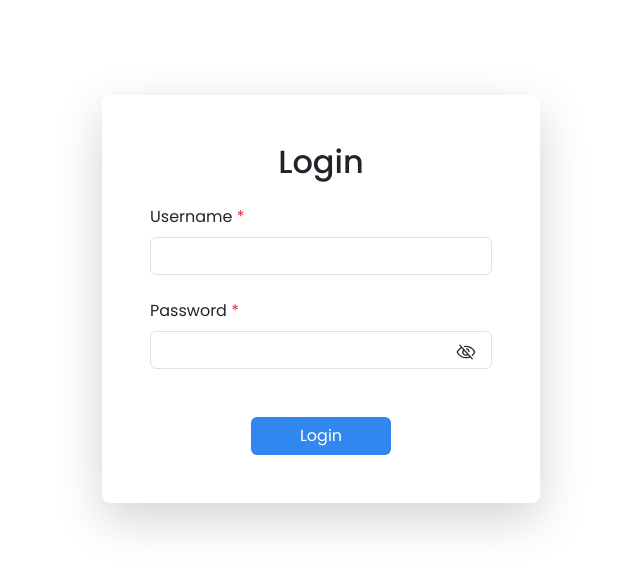
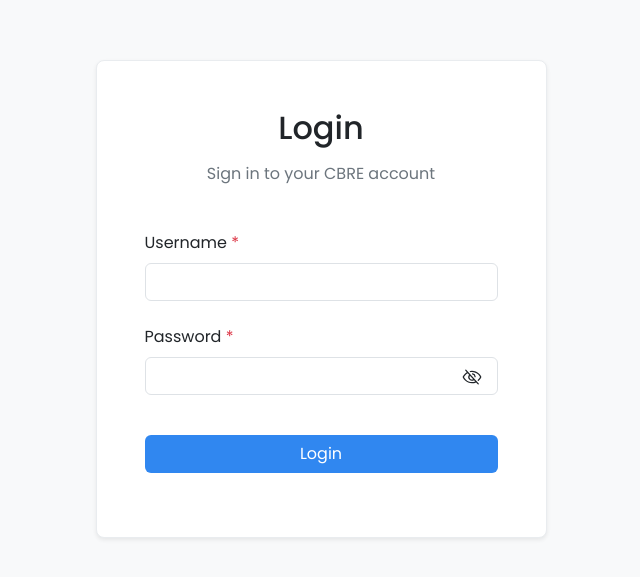
Before and after one commit to pradeep7878/cbre, a React (Create React App) app: page / in a window 1280 px wide. Shown: the part 101-678 px from the top of the page, without its empty margins (319-959 px from the left). Built offline with nearby package versions, Linux system fonts and the light colour scheme.

Commit message:
Update-Login page updated

```diff
--- a/public/index.html
+++ b/public/index.html
@@ -24,7 +24,7 @@
       work correctly both with client-side routing and a non-root public URL.
       Learn how to configure a non-root public URL by running `npm run build`.
     -->
-    <title>React App</title>
+    <title>CBRE</title>
   </head>
   <body>
     <noscript>You need to enable JavaScript to run this app.</noscript>
--- a/src/App.js
+++ b/src/App.js
@@ -19,7 +19,6 @@
             <Route path="portfolio" element={<Portfolio />} />
             <Route path="dive-deep" element={<DiveDeep/>}/>
             <Route path="analysis" element={<Analysis/>}/>
-
           </Route>
 
           <Route path="*" element={<Error404 />}/>
--- a/src/Component/Jsx_Files/Analysis.jsx
+++ b/src/Component/Jsx_Files/Analysis.jsx
@@ -3,7 +3,7 @@
 const Analysis = () => {
     return (
         <div className='col iframe-component'>
-            <iframe title="realestate powerbi" width="100%" height="100%" src="https://app.powerbi.com/reportEmbed?reportId=10e5a907-b3bf-431e-9076-2da82fe42a99&autoAuth=true&ctid=9d40006c-a7f3-4ad4-b348-5bb7214d9354" frameborder="0" allowFullScreen="true"></iframe>
+            <iframe title="realestate powerbi" width="100%" height="100%" src="https://app.powerbi.com/reportEmbed?reportId=1c0ae235-7c89-4297-9ba6-f93e9883a9e0&autoAuth=true&ctid=9d40006c-a7f3-4ad4-b348-5bb7214d9354" frameBorder="0" allowFullScreen={true}></iframe>
         </div>
     )
 }
--- a/src/Component/Jsx_Files/Header.jsx
+++ b/src/Component/Jsx_Files/Header.jsx
@@ -48,7 +48,7 @@
 
                     </div>
                 </div>
-                <div class="offcanvas-footer">
+                <div className="offcanvas-footer">
                     <div className="logout-container text-center ">
                         <Link to="/" className="btn btn-danger w-75 mt-3" onClick={() => localStorage.removeItem('userCredentials')}>
                             <span className='pe-4'><RiLogoutBoxLine className='fs-5' /></span>
--- a/src/Component/Jsx_Files/Login.jsx
+++ b/src/Component/Jsx_Files/Login.jsx
@@ -36,7 +36,6 @@
 
 
             if (userAvailability.length === 1) {
-
                 localStorage.setItem('userCredentials', 'success');
                 pageRender('/project/portfolio')
 
@@ -48,30 +47,78 @@
     }
 
     return (
-        <div>
-            <div className="container login-component d-flex justify-content-center align-items-center vh-100 ">
-                <div className="login-container  rounded-3 p-5 shadow-lg">
-                    <h2 className='text-center mb-4'>Login</h2>
+        // <div>
+        //     <div className="container login-component  d-flex justify-content-center align-items-center vh-100 ">
+        //     <div className="login-container  rounded-3 p-5 shadow-lg ">
+        //             <h2 className='text-center mb-4'>Login</h2>
+        //             <form>
+        //                 <div className="mb-3">
+        //                     <label htmlFor="exampleInputEmail1" className="form-label">Username <span className='text-danger'>*</span></label>
+        //                     <input type="username" className="form-control" id="username" aria-describedby="username" name="username" value={inputDetails.username} onChange={handleChange} />
+        //                 </div>
+        //                 {error && inputDetails.username === '' ? <p className='text-danger mb-0 pb-2'>Username is required</p> : null}
+
+        //                 <div className="mb-3 mt-4 password-container" >
+        //                     <label htmlFor="password" className="form-label">Password <span className='text-danger'>*</span></label>
+        //                     <input type={showPassword ? 'text' : 'password'} className="form-control" id="password" name="password" value={inputDetails.password} onChange={handleChange} />
+        //                     <span className='eye-icon fs-5' onClick={() => setShowPassword(!showPassword)}>{showPassword ? <PiEyeLight /> : <PiEyeSlash />}</span>
+        //                 </div>
+        //                 {error && inputDetails.password === '' ? <p className='text-danger mb-0 pb-2'>Password is required</p> : null}
+
+        //                 <button type="button" className="btn bg-custom mx-auto d-block mt-5 w-100" onClick={handleSubmit}>Login</button>
+        //             </form>
+        //             <Toaster />
+        //         </div>
+        //     </div>
+        // </div>
+
+        <>
+         <section className="bg-light  ">
+           <div className="container">
+             <div className="row justify-content-center vh-100 align-items-center">
+               <div className="col-12 col-sm-10 col-md-8 col-lg-6 col-xl-5 col-xxl-4">
+                 <div className="card border border-light-subtle rounded-3 shadow-sm">
+                   <div className="card-body p-3 p-md-4 p-xl-5">
+                     <div className="text-center mb-3">
+                     <h2 className='text-center mb-3'>Login</h2>
+                     </div>
+                     <h2 className="fs-6 fw-normal text-center text-secondary mb-5">Sign in to your CBRE account</h2>
                      <form>
+                       <div className="row gy-2 overflow-hidden">
+                         <div className="col-12">
                             <div className="mb-3">
                                   <label htmlFor="exampleInputEmail1" className="form-label">Username <span className='text-danger'>*</span></label>
                                   <input type="username" className="form-control" id="username" aria-describedby="username" name="username" value={inputDetails.username} onChange={handleChange} />
                               </div>
                               {error && inputDetails.username === '' ? <p className='text-danger mb-0 pb-2'>Username is required</p> : null}
 
-                        <div className="mb-3 mt-4 password-container" >
+                         </div>
+                         <div className="col-12">
+                         <div className="mb-3  password-container" >
                                   <label htmlFor="password" className="form-label">Password <span className='text-danger'>*</span></label>
                                   <input type={showPassword ? 'text' : 'password'} className="form-control" id="password" name="password" value={inputDetails.password} onChange={handleChange} />
                                   <span className='eye-icon fs-5' onClick={() => setShowPassword(!showPassword)}>{showPassword ? <PiEyeLight /> : <PiEyeSlash />}</span>
                               </div>
                               {error && inputDetails.password === '' ? <p className='text-danger mb-0 pb-2'>Password is required</p> : null}
 
-                        <button type="button" className="btn bg-custom mx-auto d-block mt-5 px-5" onClick={handleSubmit}>Login</button>
+                         </div>
+
+                         <div className="col-12">
+                           <div className="d-grid my-3">
+                           <button type="button" className="btn bg-custom mx-auto d-block  w-100" onClick={handleSubmit}>Login</button>
+                           </div>
+                         </div>
+
+                       </div>
                      </form>
-                    <Toaster />
                    </div>
                  </div>
                </div>
+             </div>
+           </div>
+        <Toaster />
+         </section>
+                 </>
     )
 }
 
```
Also changed, not shown: src/Component/Jsx_Files/DashboardLayout.jsx (+7 -8 lines), src/Component/StyleSheet/Login.css (+10 -0 lines). Lines whose indentation alone changed are shown as unchanged.
